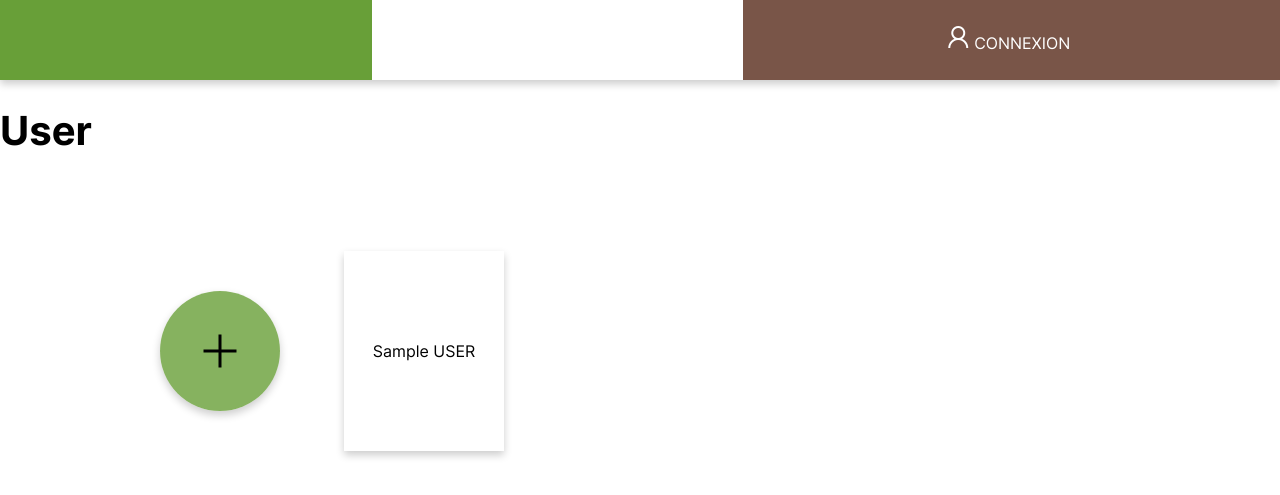
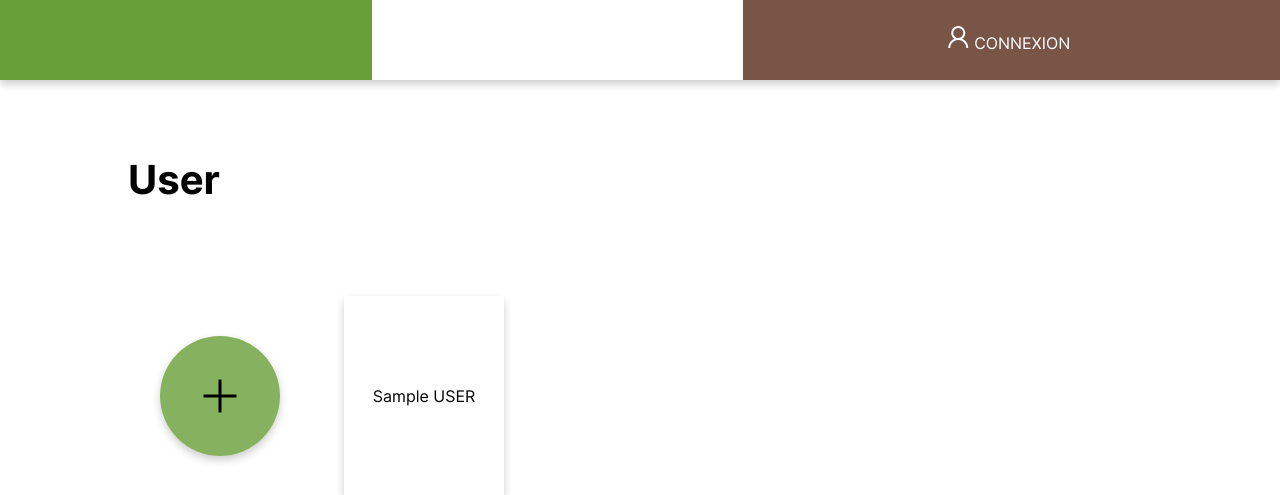
Before and after one commit to LPDIM-ANNECY/FindMe-Website, a Symfony app: template templates/manageEmployee/index.html.twig in a window 1280 px wide. Shown: the top 495 px of the page. Run offline with Twig, Linux system fonts and the light colour scheme; the template is opened without the code that fills it: most values are stand-ins (such as "Sample title", 1, 10 or a date in 2020); some libraries are stand-ins or nearby versions.

Commit message:
Bad css class

```diff
--- a/templates/manageEmployee/index.html.twig
+++ b/templates/manageEmployee/index.html.twig
@@ -2,7 +2,9 @@
 
 {% extends 'layout/base.html.twig' %}
 {% block body %}
-    <h1>{{ title }}</h1>
+    <div class="titleMenu">
+        <div class="title">{{ title }}</div>
+    </div>
 
     <div class="listContainer">
         <div class="container" id="addContainer" onclick="location='{{ path('manageEmployee_add') }}'">
```
